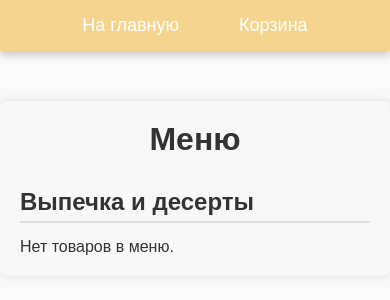
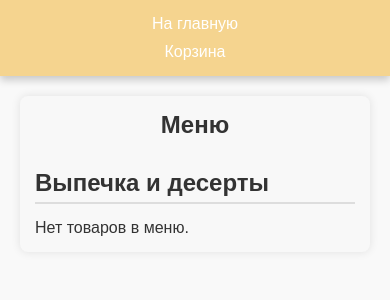
Before and after one commit to unk11/kurshach, a PHP site: page /menu.php in a window 390 px wide. Shown: the top 300 px of the page. Run offline with PHP 8.4, Linux system fonts and the light colour scheme; data that the repository does not hold is empty.

Commit message:
Обновленный адаптив для страниц Корзина/Меню

```diff
--- a/style/menu.css
+++ b/style/menu.css
@@ -4,9 +4,16 @@
     box-sizing: border-box;
     font-family: Arial, sans-serif;
 }
+
+body {
+    background-color: #f9f9f9;
+    color: #333;
+}
+
 .quantity-control {
-    display: none; /* Скрываем управление количеством по умолчанию */
+    display: none;
 }
+
 .container {
     max-width: 800px;
     margin: 50px auto;
@@ -33,6 +40,7 @@ h1 {
     margin-bottom: 20px;
     padding: 15px;
     border-bottom: 1px solid #ccc;
+    flex-wrap: wrap;
 }
 
 .item-info {
@@ -78,17 +86,6 @@ h1 {
 .add-to-cart:hover {
     background-color: #357ab7;
 }
-* {
-    box-sizing: border-box;
-    margin: 0;
-    padding: 0;
-    font-family: Arial, sans-serif;
-}
-
-body {
-    background-color: #f9f9f9;
-    color: #333;
-}
 .perehod {
     background-color: #f5d48f;
     padding: 15px 0;
@@ -119,3 +116,61 @@ body {
     background-color: #f5d48f;
     color: #e6f0ff;
 }
+
+@media (max-width: 768px) {
+    .container {
+        margin: 20px;
+        padding: 15px;
+    }
+
+    .menu-item {
+        flex-direction: column;
+    }
+
+    .item-info {
+        width: 100%;
+        align-items: center;
+    }
+
+    .item-details {
+        width: 100%;
+        align-items: center;
+        min-height: auto;
+        margin-top: 15px;
+    }
+
+    .item-price {
+        font-size: 16px;
+    }
+
+    .add-to-cart {
+        padding: 8px 12px;
+        font-size: 16px;
+    }
+
+    .perehod nav ul {
+        flex-direction: column;
+        align-items: center;
+        gap: 10px;
+    }
+}
+
+@media (max-width: 480px) {
+    h1 {
+        font-size: 1.5em;
+    }
+
+    .item-price {
+        font-size: 14px;
+    }
+
+    .add-to-cart {
+        padding: 6px 10px;
+        font-size: 14px;
+    }
+
+    .perehod nav ul li a {
+        font-size: 16px;
+        padding: 8px 16px;
+    }
+}
```
Also changed, not shown: style/korzina.css (+53 -1 lines).
